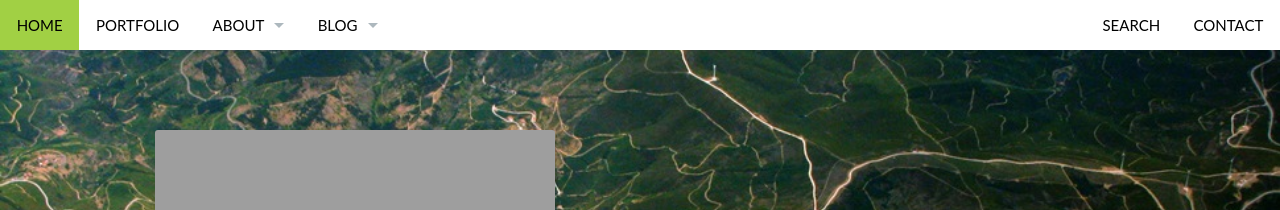
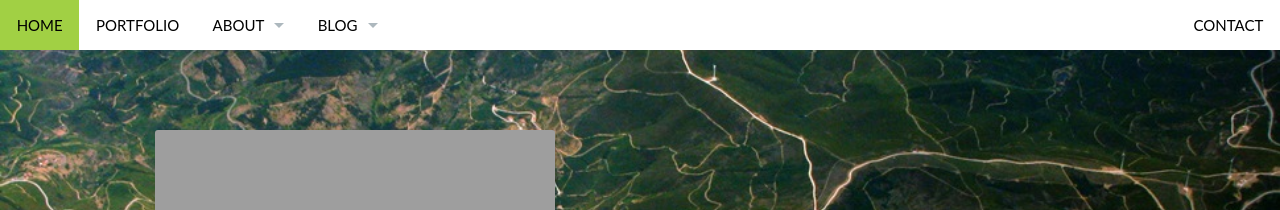
Before and after one commit to wontgruber/wontgruber.github.io, a Jekyll site: the page built from pages/pages-root-folder/index.md, in a window 1280 px wide. Shown: the top 210 px of the page. Built offline with Jekyll 4.4.1, drawn with Linux system fonts in a browser that asks for light colours.

Commit message:
Remove search

```diff
--- a/_data/navigation.yml
+++ b/_data/navigation.yml
@@ -27,10 +27,6 @@
 #   Navigation to the right › side: right
 #
 
-- title: "Search"
-  url: "/search/"
-  side: right
-
 - title: "Contact"
   url: "/contact/"
   side: right
```
